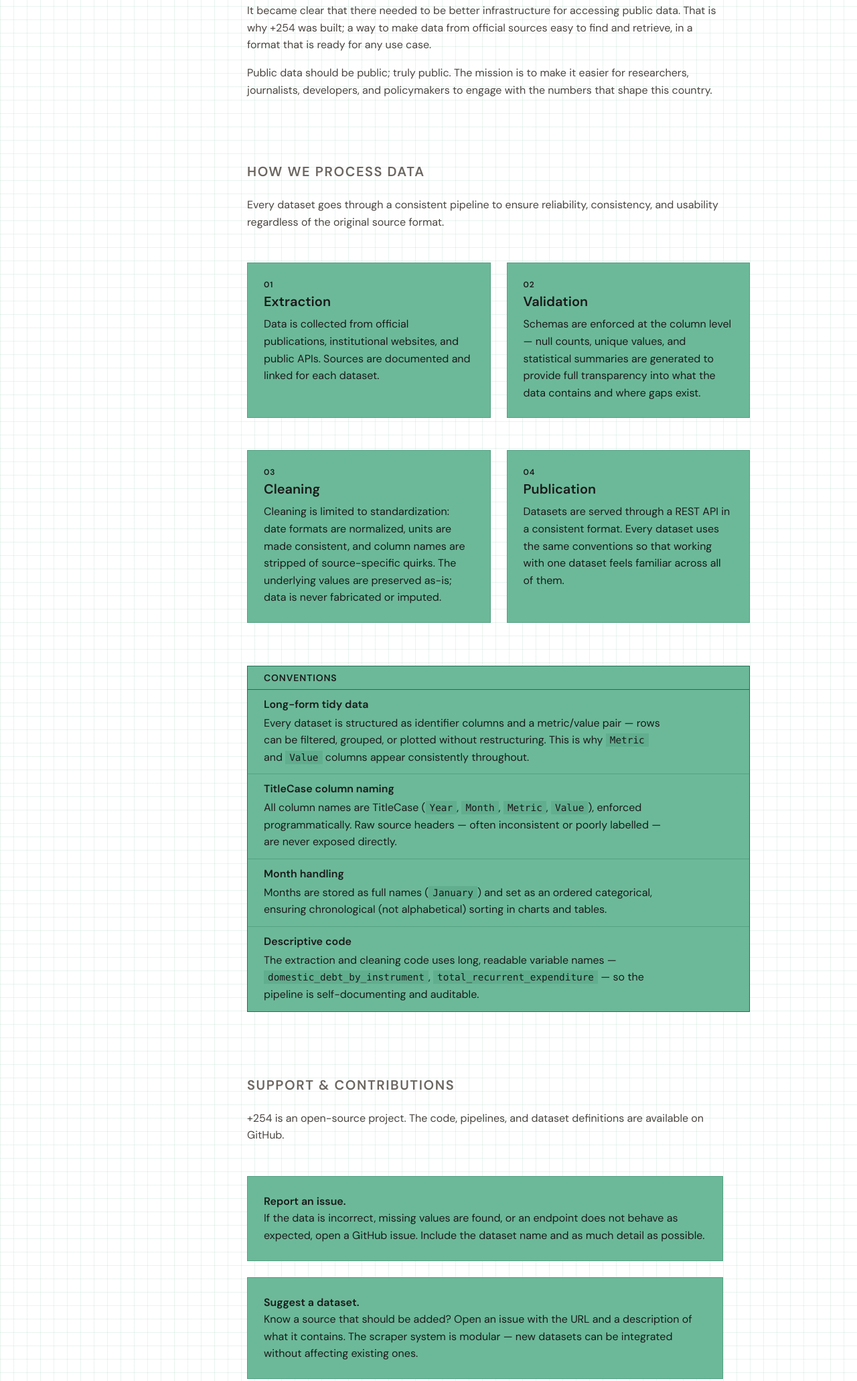
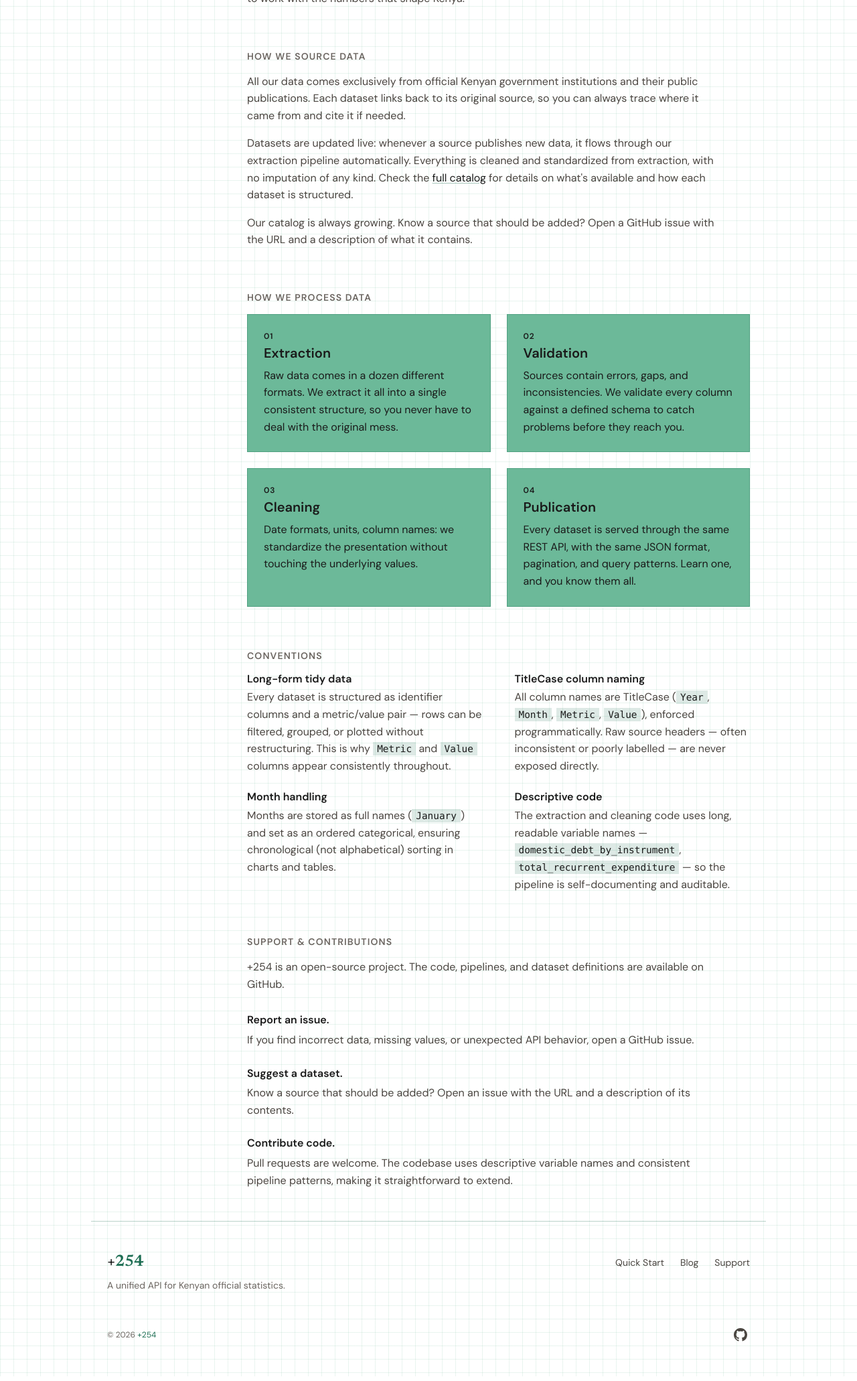
Before and after one commit to MuhammadOmarMuhdhar/plus254, an Astro site in the folder website/: page /about in a window 1280 px wide. Shown: the part 451-2513 px from the top of the page at 67% size. Built offline with nearby package versions, Linux system fonts and the light colour scheme; Astro itself is replaced by a stand-in of ours.

Commit message:
redesgined about page

```diff
--- a/website/src/components/AboutLayout.astro
+++ b/website/src/components/AboutLayout.astro
@@ -1,13 +1,15 @@
 ---
 export interface Props {
-  activeSection: "mission" | "data-processing" | "support";
+  activeSection: "mission" | "data-processing" | "sourcing" | "conventions" | "support";
 }
 
 const { activeSection } = Astro.props;
 
 const navItems = [
   { id: "mission", label: "Mission", href: "#mission" },
+  { id: "sourcing", label: "Sourcing", href: "#how-we-source-data" },
   { id: "data-processing", label: "Data Processing", href: "#data-processing-decisions" },
+  { id: "conventions", label: "Conventions", href: "#conventions" },
   { id: "support", label: "Support & Contributions", href: "#support" },
 ];
 
@@ -245,6 +247,8 @@
   const navMap = {
     'mission': 'Mission',
     'data-processing-decisions': 'Data Processing',
+    'how-we-source-data': 'Sourcing',
+    'conventions': 'Conventions',
     'support': 'Support & Contributions'
   };
 
--- a/website/src/pages/about.astro
+++ b/website/src/pages/about.astro
@@ -12,41 +12,49 @@
     <section class="section section--mission" id="mission">
       <span class="eyebrow">Mission</span>
       <div class="narrative">
-        <p class="lead">Access to reliable data is essential for understanding Kenya. An initial attempt to act on this belief was to begin a blog; to explore the country's economic trends, trade patterns, and the factors that shape daily life. It quickly became clear that there was a barrier; the lack of adequate infrastructure to extract usable data. Hours were spent across multiple days, simply searching for data, extracting it, and making it ready to use.</p>
-        <p>It became clear that there needed to be better infrastructure for accessing public data. That is why +254 was built; a way to make data from official sources easy to find and retrieve, in a format that is ready for any use case.</p>
-        <p>Public data should be public; truly public. The mission is to make it easier for researchers, journalists, developers, and policymakers to engage with the numbers that shape this country.</p>
+        <p>Understanding the socioeconomic factors that shape everyday life starts with data. In Kenya, that data is scattered across PDFs and messy Excel files, inconsistently formatted, and buried in portals that are unintuitive and rarely updated. It can take hours just to locate, extract, and clean data before any analysis can begin.</p>
+        <p>+254 makes data from official Kenyan sources easier to find, retrieve, and use, in formats that are ready for real work. The goal is straightforward: public data should be accessible, not just available. We hope this makes it easier for researchers, journalists, developers, and policymakers to work with the numbers that shape Kenya.</p>
+      </div>
+    </section>
+
+    <section class="section section--sourcing" id="how-we-source-data">
+      <span class="eyebrow">How we source data</span>
+      <div class="narrative">
+        <p>All our data comes exclusively from official Kenyan government institutions and their public publications. Each dataset links back to its original source, so you can always trace where it came from and cite it if needed.</p>
+        <p>Datasets are updated live: whenever a source publishes new data, it flows through our extraction pipeline automatically. Everything is cleaned and standardized from extraction, with no imputation of any kind. Check the <a href="/datasets/">full catalog</a> for details on what's available and how each dataset is structured.</p>
+        <p>Our catalog is always growing. Know a source that should be added? Open a GitHub issue with the URL and a description of what it contains.</p>
       </div>
     </section>
 
     <section class="section section--process" id="data-processing-decisions">
       <span class="eyebrow">How we process data</span>
-      <p class="section-intro">Every dataset goes through a consistent pipeline to ensure reliability, consistency, and usability regardless of the original source format.</p>
 
       <div class="process-grid">
         <div class="process-step">
           <span class="step-number">01</span>
           <h3 class="step-title">Extraction</h3>
-          <p class="step-desc">Data is collected from official publications, institutional websites, and public APIs. Sources are documented and linked for each dataset.</p>
+          <p class="step-desc">Raw data comes in a dozen different formats. We extract it all into a single consistent structure, so you never have to deal with the original mess.</p>
         </div>
         <div class="process-step">
           <span class="step-number">02</span>
           <h3 class="step-title">Validation</h3>
-          <p class="step-desc">Schemas are enforced at the column level — null counts, unique values, and statistical summaries are generated to provide full transparency into what the data contains and where gaps exist.</p>
+          <p class="step-desc">Sources contain errors, gaps, and inconsistencies. We validate every column against a defined schema to catch problems before they reach you.</p>
         </div>
         <div class="process-step">
           <span class="step-number">03</span>
           <h3 class="step-title">Cleaning</h3>
-          <p class="step-desc">Cleaning is limited to standardization: date formats are normalized, units are made consistent, and column names are stripped of source-specific quirks. The underlying values are preserved as-is; data is never fabricated or imputed.</p>
+          <p class="step-desc">Date formats, units, column names: we standardize the presentation without touching the underlying values.</p>
         </div>
         <div class="process-step">
           <span class="step-number">04</span>
           <h3 class="step-title">Publication</h3>
-          <p class="step-desc">Datasets are served through a REST API in a consistent format. Every dataset uses the same conventions so that working with one dataset feels familiar across all of them.</p>
+          <p class="step-desc">Every dataset is served through the same REST API, with the same JSON format, pagination, and query patterns. Learn one, and you know them all.</p>
         </div>
       </div>
+    </section>
 
-      <div class="conventions">
-        <h3 class="conventions-heading">Conventions</h3>
+    <section class="section section--conventions" id="conventions">
+      <span class="eyebrow">Conventions</span>
       <div class="conventions-grid">
         <div class="convention-item">
           <h4 class="convention-term">Long-form tidy data</h4>
@@ -65,7 +73,6 @@
           <p class="convention-desc">The extraction and cleaning code uses long, readable variable names — <code>domestic_debt_by_instrument</code>, <code>total_recurrent_expenditure</code> — so the pipeline is self-documenting and auditable.</p>
         </div>
       </div>
-      </div>
     </section>
 
     <section class="section section--support" id="support">
@@ -75,31 +82,29 @@
       <div class="support-items">
         <div class="support-item">
           <span class="support-item-label">Report an issue.</span>
-          <span class="support-item-text">If the data is incorrect, missing values are found, or an endpoint does not behave as expected, open a GitHub issue. Include the dataset name and as much detail as possible.</span>
+          <span class="support-item-text">If you find incorrect data, missing values, or unexpected API behavior, open a GitHub issue.</span>
         </div>
         <div class="support-item">
           <span class="support-item-label">Suggest a dataset.</span>
-          <span class="support-item-text">Know a source that should be added? Open an issue with the URL and a description of what it contains. The scraper system is modular — new datasets can be integrated without affecting existing ones.</span>
+          <span class="support-item-text">Know a source that should be added? Open an issue with the URL and a description of its contents.</span>
         </div>
         <div class="support-item">
           <span class="support-item-label">Contribute code.</span>
-          <span class="support-item-text">Pull requests are welcome. The codebase uses long, descriptive variable names and a consistent pipeline pattern, making it straightforward to understand and extend.</span>
+          <span class="support-item-text">Pull requests are welcome. The codebase uses descriptive variable names and consistent pipeline patterns, making it straightforward to extend.</span>
         </div>
       </div>
-
-      <a href="https://github.com/you/your-repo" class="github-link">View on GitHub <span aria-hidden="true">→</span></a>
     </section>
   </AboutLayout>
 </BaseLayout>
 
 <style>
   .page-heading {
-    margin-bottom: var(--space-lg);
+    margin-bottom: var(--space-md);
   }
 
   .page-heading h1 {
     font-family: var(--font-serif);
-    font-size: var(--text-2xl);
+    font-size: var(--text-xl);
     font-weight: var(--font-semibold);
     color: var(--color-warm-dark);
     line-height: var(--leading-tight);
@@ -112,18 +117,18 @@
   }
 
   .section + .section {
-    margin-top: var(--space-fluid-2xl);
+    margin-top: var(--space-fluid-xl);
   }
 
   .eyebrow {
     display: block;
     font-family: var(--font-sans);
-    font-size: var(--text-md);
+    font-size: var(--text-sm);
     font-weight: var(--font-semibold);
     color: var(--color-warm-light);
     letter-spacing: 0.08em;
     text-transform: uppercase;
-    margin-bottom: var(--space-md);
+    margin-bottom: var(--space-smd);
   }
 
   .section-intro {
@@ -131,8 +136,12 @@
     font-size: var(--text-base);
     color: var(--color-warm-mid);
     line-height: var(--leading-relaxed);
-    margin: 0 0 var(--space-lg);
+    margin: 0;
     max-width: 65ch;
+  }
+
+  .section-intro + .support-items {
+    margin-top: var(--space-smd);
   }
 
   .narrative {
@@ -151,15 +160,28 @@
     margin-top: var(--space-smd);
   }
 
-  .narrative .lead {
+  .narrative a {
     color: var(--color-warm-dark);
+    text-decoration: underline;
+    text-decoration-color: rgba(31, 111, 84, 0.4);
+    text-underline-offset: 2px;
+    transition: text-decoration-color 0.15s var(--ease-out);
+  }
+
+  .narrative a:hover {
+    text-decoration-color: #1f6f54;
+  }
+
+  .narrative a:focus-visible {
+    outline: 2px solid #1f6f54;
+    outline-offset: 2px;
   }
 
   .process-grid {
     display: grid;
     grid-template-columns: 1fr 1fr;
-    gap: var(--space-lg) var(--space-md);
-    margin-bottom: var(--space-fluid-xl);
+    gap: var(--space-md);
+    margin-bottom: var(--space-lg);
   }
 
   .process-step {
@@ -202,34 +224,10 @@
     max-width: 55ch;
   }
 
-  .conventions {
-    background: #6cb999;
-    border: 1px solid #1f6f54;
-  }
-
-  .conventions-heading {
-    font-family: var(--font-sans);
-    font-size: var(--text-sm);
-    font-weight: var(--font-semibold);
-    color: var(--color-warm-dark);
-    letter-spacing: 0.06em;
-    text-transform: uppercase;
-    margin: 0;
-    padding: var(--space-xs) var(--space-md);
-    border-bottom: 1px solid #1f6f54;
-  }
-
   .conventions-grid {
-    display: block;
-  }
-
-  .convention-item {
-    padding: var(--space-sm) var(--space-md);
-    border-bottom: 1px solid rgba(31, 111, 84, 0.3);
-  }
-
-  .convention-item:last-child {
-    border-bottom: none;
+    display: grid;
+    grid-template-columns: 1fr 1fr;
+    gap: var(--space-md) var(--space-lg);
   }
 
   .convention-term {
@@ -244,7 +242,7 @@
   .convention-desc {
     font-family: var(--font-sans);
     font-size: var(--text-base);
-    color: var(--color-warm-dark);
+    color: var(--color-warm-mid);
     line-height: var(--leading-relaxed);
     margin: 0;
     max-width: 55ch;
@@ -261,20 +259,15 @@
   .support-items {
     display: flex;
     flex-direction: column;
-    gap: var(--space-md);
-    margin-bottom: var(--space-lg);
     max-width: 65ch;
   }
 
   .support-item {
-    background: #6cb999;
-    border: 1px solid rgba(31, 111, 84, 0.35);
-    padding: var(--space-md);
-    transition: border-color 0.2s var(--ease-out);
+    padding: var(--space-sm) 0;
   }
 
-  .support-item:hover {
-    border-color: #1f6f54;
+  .support-item:last-child {
+    padding-bottom: 0;
   }
 
   .support-item-label {
@@ -290,32 +283,9 @@
     display: block;
     font-family: var(--font-sans);
     font-size: var(--text-base);
-    color: var(--color-warm-dark);
+    color: var(--color-warm-mid);
     line-height: var(--leading-relaxed);
-  }
-
-  .github-link {
-    display: inline-flex;
-    align-items: center;
-    gap: var(--space-xs);
-    font-family: var(--font-sans);
-    font-size: var(--text-sm);
-    font-weight: var(--font-medium);
-    color: #1f6f54;
-    text-decoration: none;
-    padding: var(--space-sm) var(--space-md);
-    border: 1.5px solid #1f6f54;
-    transition: background-color 0.2s var(--ease-out), color 0.2s var(--ease-out);
-  }
-
-  .github-link:hover {
-    background: #1f6f54;
-    color: #fff;
-  }
-
-  .github-link:focus-visible {
-    outline: 2px solid #1f6f54;
-    outline-offset: 2px;
+    margin-top: var(--space-2xs);
   }
 
   @media (max-width: 768px) {
@@ -325,16 +295,11 @@
 
     .process-grid {
       grid-template-columns: 1fr;
-      gap: var(--space-md);
-      margin-bottom: var(--space-fluid-lg);
     }
 
-    .convention-item {
-      padding: var(--space-xs) var(--space-md);
-    }
-
-    .section + .section {
-      margin-top: var(--space-fluid-xl);
+    .conventions-grid {
+      grid-template-columns: 1fr;
+      gap: var(--space-md);
     }
   }
 </style>
```
Lines whose indentation alone changed are shown as unchanged.
